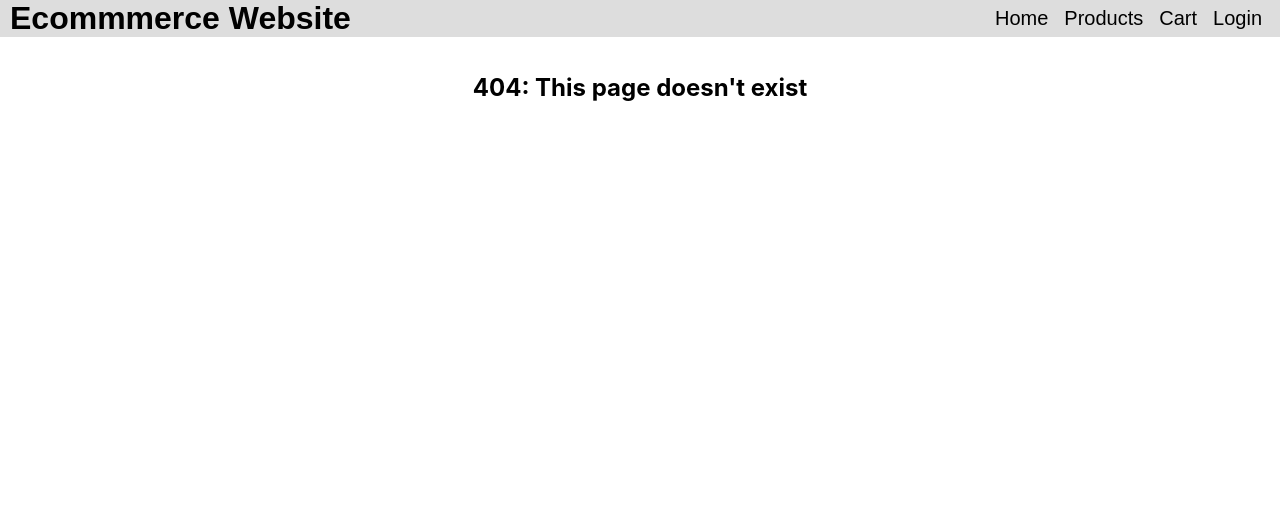
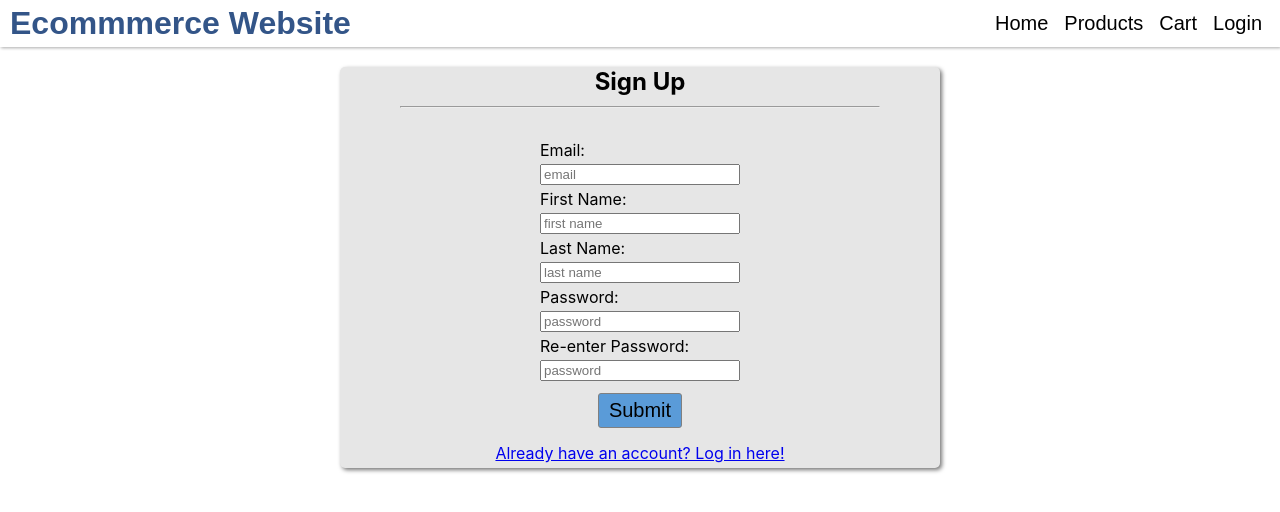
Before and after one commit to IsaiahPetrichor/ecommerce, a React (Create React App) app in the folder client/: page /sign-up in a window 1280 px wide. Before the commit this address had no page. Shown: the top 512 px of the page. Built offline with nearby package versions, Linux system fonts and the light colour scheme.

Commit message:
styling, improved login UI, began register UI

```diff
--- a/client/src/header.css
+++ b/client/src/header.css
@@ -2,20 +2,24 @@ header {
 	display: flex;
 	justify-content: space-between;
 	align-items: center;
-	padding: 0px 10px;
+	padding: 5px 10px;
 	font-family: Arial, Helvetica, sans-serif;
-	background-color: #ddd;
+	box-shadow: 1px 1px 3px rgb(172, 172, 172);
 }
 
-a {
+h1 {
+	color: #358;
+}
+
+header a {
 	color: black;
 	text-decoration: none;
 	font-size: 1.25rem;
 	padding: 5px 8px;
 }
 
-a:hover {
-	color: #cc2200;
+header a:hover {
+	color: #006bb3;
 	background-color: #00000044;
 	border-radius: 2px;
 }
--- a/client/src/index.tsx
+++ b/client/src/index.tsx
@@ -7,6 +7,7 @@ import Cart from './order/cart';
 import Products from './products/products';
 import Profile from './profile/profile';
 import Login from './profile/login';
+import Signup from './profile/signup';
 
 ReactDOM.render(
 	<React.StrictMode>
@@ -17,6 +18,7 @@ ReactDOM.render(
 					<Route path="cart" element={<Cart />} />
 					<Route path="profile" element={<Profile />} />
 					<Route path="login" element={<Login />} />
+					<Route path="sign-up" element={<Signup />} />
 					<Route
 						path="*"
 						element={
--- a/client/src/profile/login.css
+++ b/client/src/profile/login.css
@@ -1,5 +1,10 @@
 main {
-	margin: 20px;
+	margin: 20px auto;
+	background-color: #e6e6e6;
+	border-radius: 5px;
+	box-shadow: 2px 2px 4px rgb(117, 117, 117);
+	max-width: 600px;
+	justify-self: center;
 }
 
 h2 {
@@ -17,6 +22,7 @@ hr {
 form {
 	display: flex;
 	flex-direction: column;
+	padding-top: 20px;
 }
 
 input,
@@ -28,4 +34,25 @@ label {
 button {
 	width: fit-content;
 	margin: 10px auto;
+	padding: 5px 10px;
+	font-size: 1.25rem;
+	background-color: #5a9bd8;
+	border-radius: 3px;
+	border: 1px solid grey;
 }
+
+button:hover {
+	background-color: #c7e4ff;
+	cursor: pointer;
+	border: 1px solid rgb(206, 206, 206);
+}
+
+button:active {
+	background-color: #617d97;
+	color: #1d2022;
+}
+
+.register {
+	text-align: center;
+	padding: 5px;
+}
--- a/client/src/profile/login.tsx
+++ b/client/src/profile/login.tsx
@@ -1,8 +1,9 @@
 import React, { FC, useState } from 'react';
+import { Link } from 'react-router-dom';
 import './login.css';
 
 const Login: FC = () => {
-	const [username, setUsername] = useState('');
+	const [email, setEmail] = useState('');
 	const [password, setPassword] = useState('');
 
 	const handleSubmit = (e: React.SyntheticEvent) => {
@@ -14,13 +15,13 @@ const Login: FC = () => {
 			<h2>Login</h2>
 			<hr />
 			<form onSubmit={handleSubmit}>
-				<label htmlFor="username">Username: </label>
+				<label htmlFor="email">Email: </label>
 				<input
-					type="username"
-					name="username"
-					value={username}
-					onChange={(e) => setUsername(e.currentTarget.value)}
-					placeholder="username"
+					type="email"
+					name="email"
+					value={email}
+					onChange={(e) => setEmail(e.currentTarget.value)}
+					placeholder="email"
 				/>
 				<label htmlFor="password">Password: </label>
 				<input
@@ -32,6 +33,9 @@ const Login: FC = () => {
 				/>
 				<button type="submit">Submit</button>
 			</form>
+			<p className="register">
+				<Link to="/sign-up">Don't have an account? Sign Up here!</Link>
+			</p>
 		</main>
 	);
 };
--- /dev/null
+++ b/client/src/profile/signup.tsx
@@ -0,0 +1,74 @@
+import { FC, useState } from 'react';
+import { Link } from 'react-router-dom';
+
+const Signup: FC = () => {
+	const [email, setEmail] = useState('');
+	const [first, setFirst] = useState('');
+	const [last, setLast] = useState('');
+	const [password, setPassword] = useState('');
+	const [verifyPass, setVerifyPass] = useState('');
+
+	const handleSubmit = (e: React.SyntheticEvent) => {
+		e.preventDefault();
+	};
+
+	return (
+		<main>
+			<h2>Sign Up</h2>
+			<hr />
+			<form onSubmit={handleSubmit}>
+				<label htmlFor="email">Email: </label>
+				<input
+					type="email"
+					name="email"
+					value={email}
+					onChange={(e) => setEmail(e.currentTarget.value)}
+					placeholder="email"
+					required
+				/>
+				<label htmlFor="first">First Name: </label>
+				<input
+					type="firstname"
+					name="firstname"
+					value={first}
+					onChange={(e) => setFirst(e.currentTarget.value)}
+					placeholder="first name"
+					required
+				/>
+				<label htmlFor="last">Last Name: </label>
+				<input
+					type="lastname"
+					name="lastname"
+					value={last}
+					onChange={(e) => setLast(e.currentTarget.value)}
+					placeholder="last name"
+					required
+				/>
+				<label htmlFor="password">Password: </label>
+				<input
+					type="password"
+					name="password"
+					value={password}
+					onChange={(e) => setPassword(e.currentTarget.value)}
+					placeholder="password"
+					required
+				/>
+				<label htmlFor="verifyPass">Re-enter Password: </label>
+				<input
+					type="password"
+					name="password"
+					value={verifyPass}
+					onChange={(e) => setVerifyPass(e.currentTarget.value)}
+					placeholder="password"
+					required
+				/>
+				<button type="submit">Submit</button>
+			</form>
+			<p className="register">
+				<Link to="/login">Already have an account? Log in here!</Link>
+			</p>
+		</main>
+	);
+};
+
+export default Signup;
```
Also changed, not shown: client/src/index.css (indentation only).
